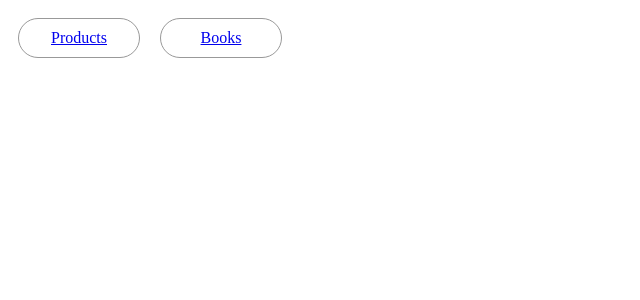
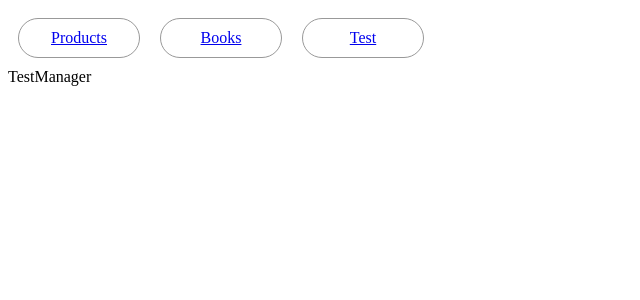
Before and after one commit to dileepguptha31/angular-trainingupdated, an Angular app: page /Test in a window 1280 px wide. Before the commit this address led to /. Shown: the top 300 px of the page, without its empty margins (0-640 px from the left). Built offline with nearby package versions, Linux system fonts and the light colour scheme.

Commit message:
2 files modified, 2 added

```diff
--- a/src/app/app.component.html
+++ b/src/app/app.component.html
@@ -1,5 +1,6 @@
 <div>
   <a routerLink="products">Products</a>
   <a routerLink="books">Books</a>
+  <a routerLink="test">Test</a>
 </div>
 <router-outlet></router-outlet>
--- /dev/null
+++ b/src/app/test/test-manager.component.ts
@@ -0,0 +1,8 @@
+import { Component } from '@angular/core';
+
+@Component({
+  selector: 'test-manager',
+  template: `TestManager`,
+  styles: [''],
+})
+export class TestManagerComponent {}
```
Also changed, not shown: src/app/app.module.ts (+7 -0 lines), src/app/test/test.module.ts (added, +10 -0 lines).
